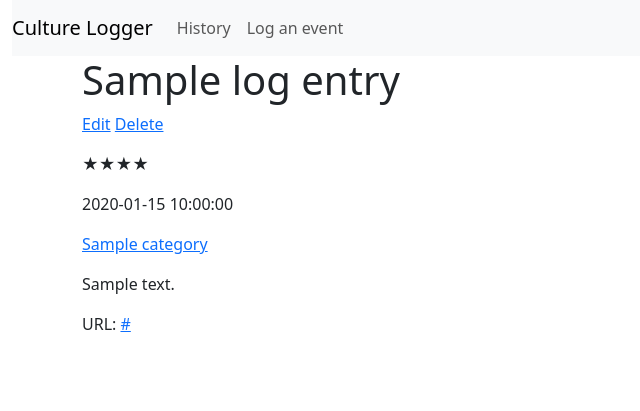
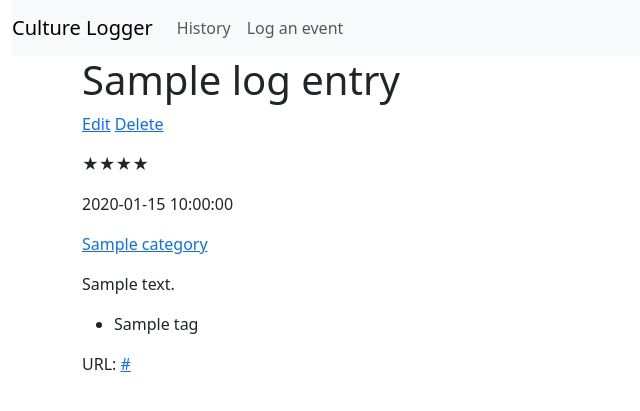
Before and after one commit to rrees/culture-logger, a Flask app: template app/templates/log.html in a window 1280 px wide. Shown: the top 411 px of the page, without its empty margins (0-640 px from the left). Run offline with Flask 3, Linux system fonts and the light colour scheme; the visitor is signed in with stand-in values (Sample User, id 1); the template is opened without the code that fills it: most values are stand-ins (such as "Sample title", 1, 10 or a date in 2020); some libraries are stand-ins or nearby versions.

Commit message:
Displays tags on the individual log page

```diff
--- a/app/templates/log.html
+++ b/app/templates/log.html
@@ -32,6 +32,14 @@
     {{ log_entry.content | markdown | safe}}
     {% endif %}
 
+    {% if log_entry.tags %}
+    <ul>
+        {% for tag in log_entry.tags %}
+        <li>{{tag}}</li>
+        {% endfor %}
+    </ul>
+    {% endif %}
+
     {% if log_entry.url %}
     <p>URL: <a href="{{log_entry.url}}">{{log_entry.url}}</a></p>
     {% endif %}
```
